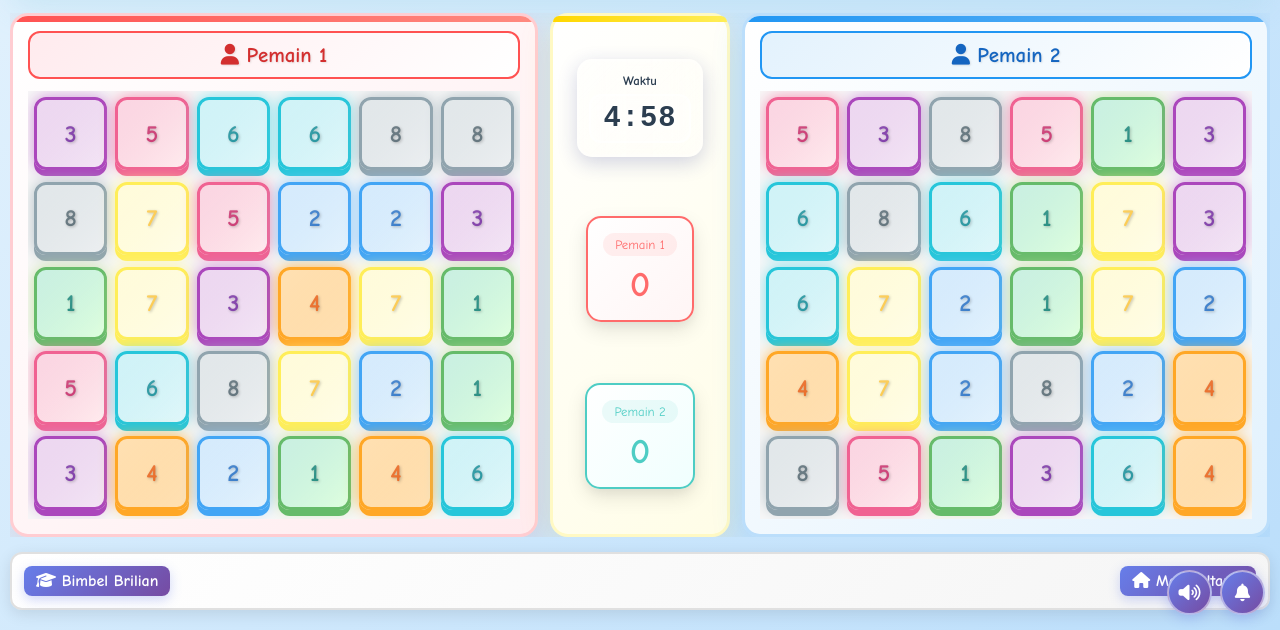
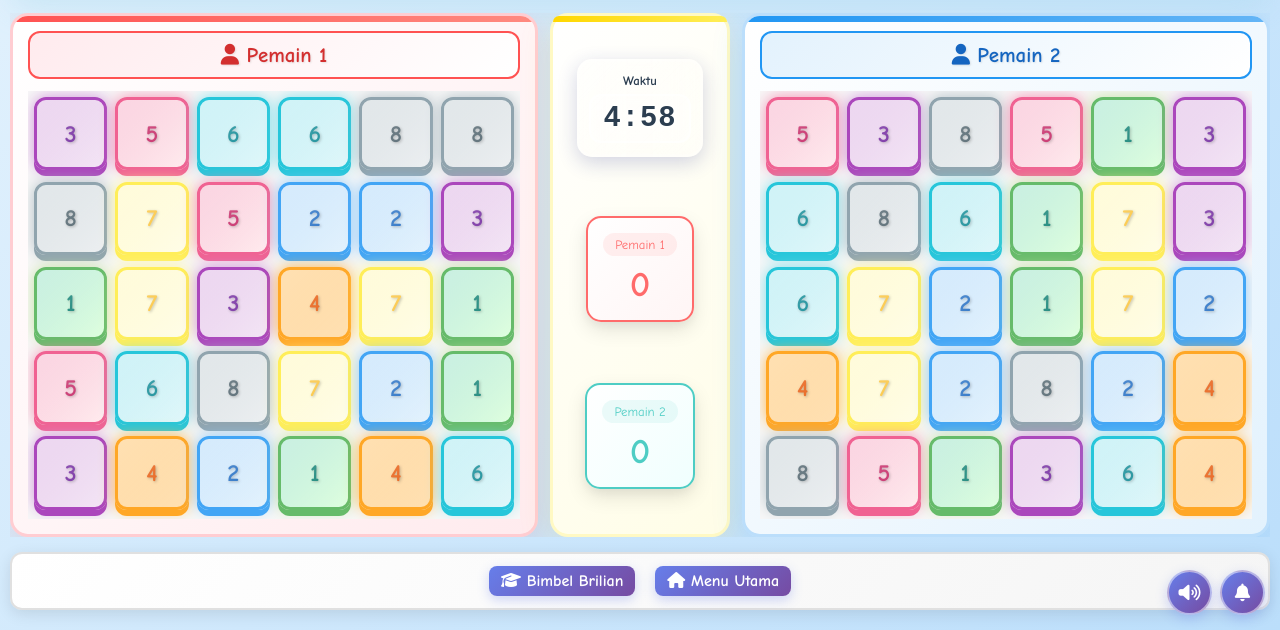
Before and after one commit to bimbelbrilian/ayo_buat_bilangan, a plain HTML site: page index.html in a window 1280 px wide. Both pictures are taken after a click on the button "Buat 9". Shown: the part 170-800 px from the top of the page. Drawn offline with Linux system fonts and the light colour scheme.

Commit message:
Update style.css

```diff
--- a/style.css
+++ b/style.css
@@ -733,14 +733,18 @@ footer {
     border: 2px solid #E0E0E0;
     backdrop-filter: blur(10px);
     flex-shrink: 0;
+
+    /* --- PERUBAHAN UTAMA: GANTI space-between MENJADI center --- */
     display: flex;
-    justify-content: space-between;
+    justify-content: center; /* Memusatkan konten secara horizontal */
     align-items: center;
+    /* Tambahkan gap agar konten footer-left/right tidak terlalu rapat */
+    gap: 20px;
 }
 
 .footer-left, .footer-right {
     display: flex;
-    gap: 10px;
+    gap: 15px;
 }
 
 footer a, .menu-btn {
```
